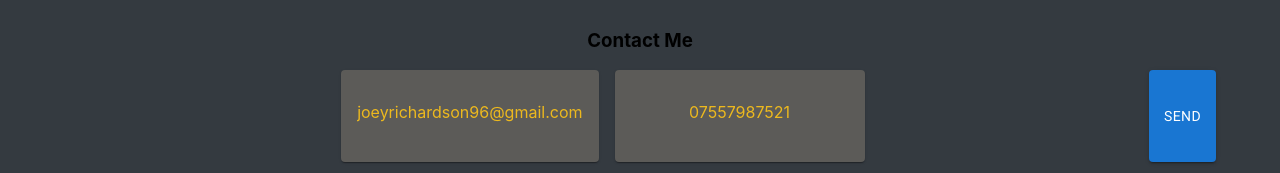
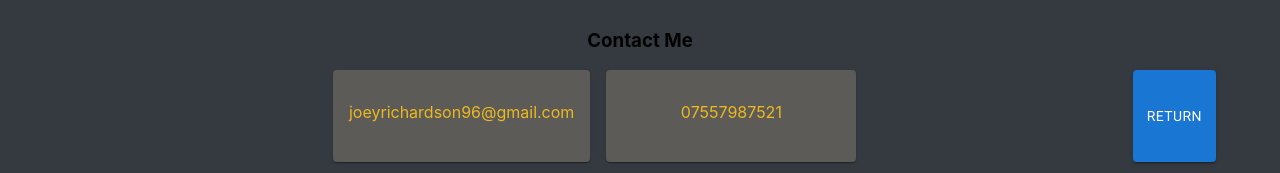
Before and after one commit to JoeR96/joe-portfolio-react, a React (Create React App) app: page / in a window 1280 px wide. Shown: the part 2624-2797 px from the top of the page. Built offline with nearby package versions, Linux system fonts and the light colour scheme.

Commit message:
Added Return Button on contact component

```diff
--- a/src/App.js
+++ b/src/App.js
@@ -9,8 +9,11 @@ import { ThemeProvider } from '@emotion/react'
 function App() {
   return (
       <div className="App">
-        <Navbar></Navbar>
+      <Navbar></Navbar>
+      <div id="header">
         <HeaderComponent />
+
+        </div>
         {data.map((d, index) => (
           <div id="projects" style={style}>
             <Project props={d} i={index} key={index}></Project>
--- a/src/components/contact/Contact.jsx
+++ b/src/components/contact/Contact.jsx
@@ -1,7 +1,6 @@
 import React from "react";
 import { Grid, Card, CardContent, Button } from "@mui/material";
-import SendIcon from '@mui/icons-material/Send';
-
+import { Link } from 'react-scroll'
 import {
     FontAwesomeIcon
 } from "@fortawesome/react-fontawesome";
@@ -33,7 +32,8 @@ export default function Contact() {
                     </Grid>
                 </Grid>
                 <Button variant="contained" >
-                    Send
+                    <Link to="header" spy={true} smooth={true}><p>Return</p></Link>
+
                 </Button>
             </div>
 
--- a/src/components/navbar/Navbar.jsx
+++ b/src/components/navbar/Navbar.jsx
@@ -2,7 +2,7 @@ import React from "react";
 import CV from '../../JoeRichardson.docx'
 export default function Navbar() {
     return (
-        <header style={styleOne} className="bg-gray-800 lg:sticky xs:sticky sm:sticky md:sticky top-0 z-10">
+        <header style={styleOne} className="position: sticky; top: 0">
             <div className="container mx-auto flex flex-wrap p-5 flex-col md:flex-row items-center">
 
                         <a style={style}>Joe Richardson</a>
```
